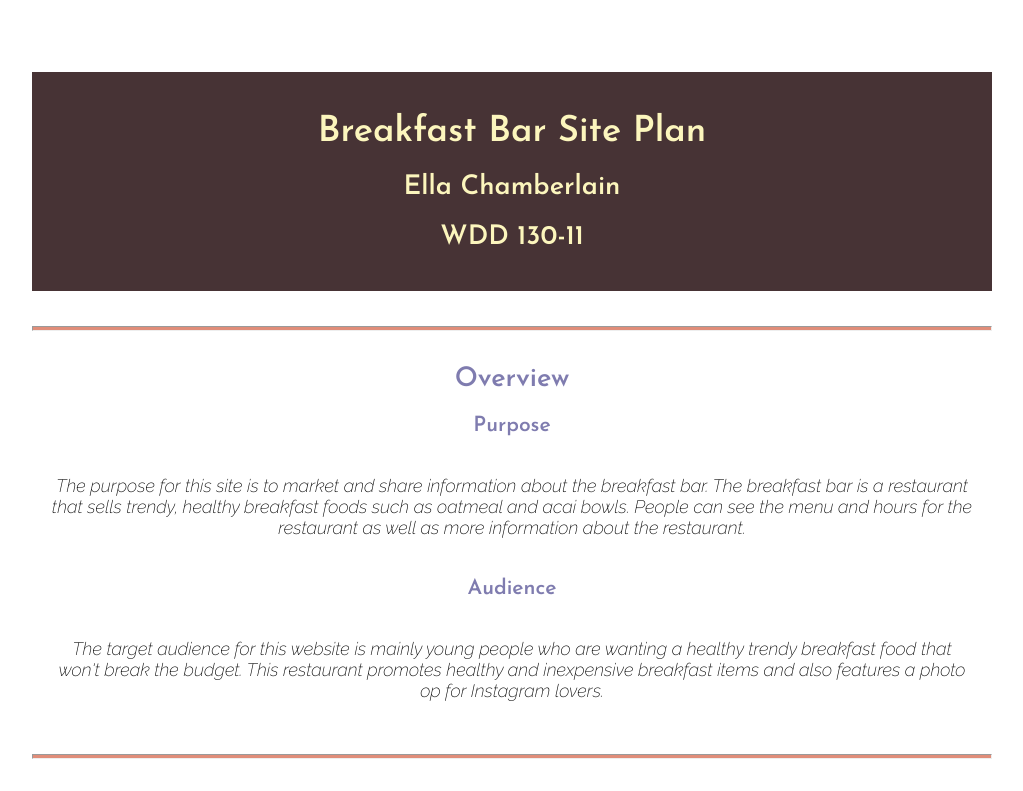
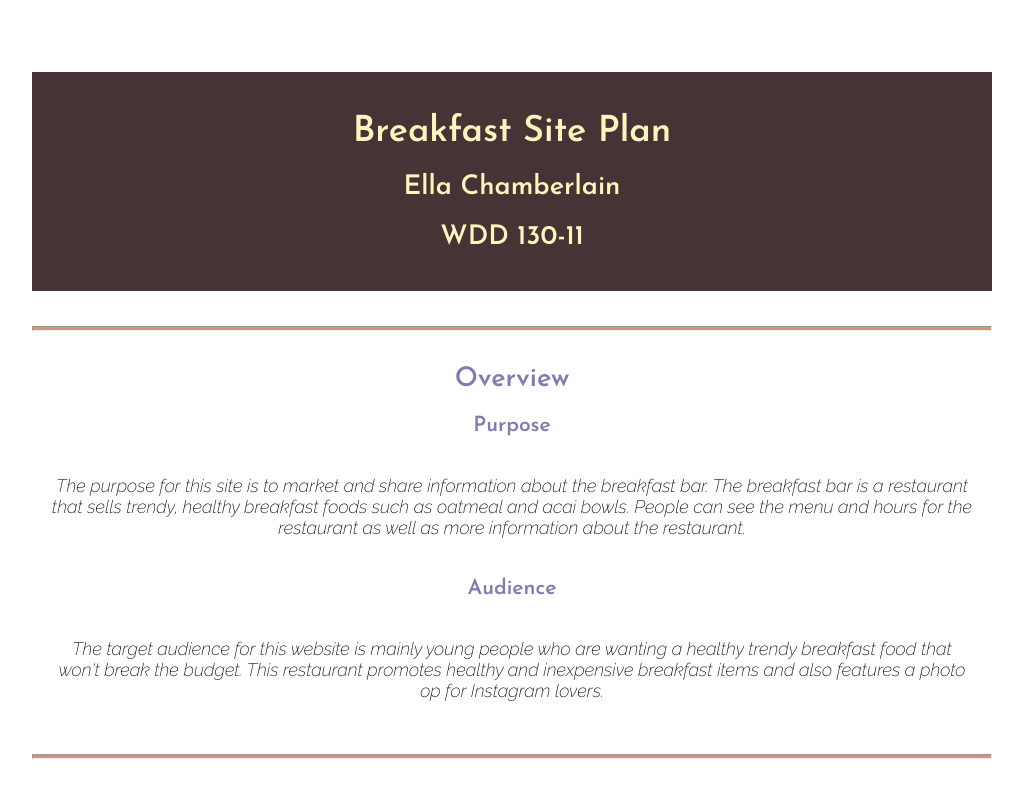
Before and after one commit to ellachamb/wdd130, a plain HTML site: page wwr/site-plan-rafting.html in a window 1280 px wide. Shown: the top 791 px of the page, without its empty margins (128-1151 px from the left). Drawn offline with Linux system fonts and the light colour scheme.

Commit message:
change title

```diff
--- a/wwr/site-plan-rafting.html
+++ b/wwr/site-plan-rafting.html
@@ -10,7 +10,7 @@
 
 <body>
   <header>
-    <h1>Breakfast Bar Site Plan</h1>
+    <h1>Breakfast Site Plan</h1>
     <h2>Ella Chamberlain</h2>
     <h2>WDD 130-11</h2>
     <!-- In the header above, add the name of your site, your name and class number. For example if you are in section 3 you would put WDD 130-03 -->
```
